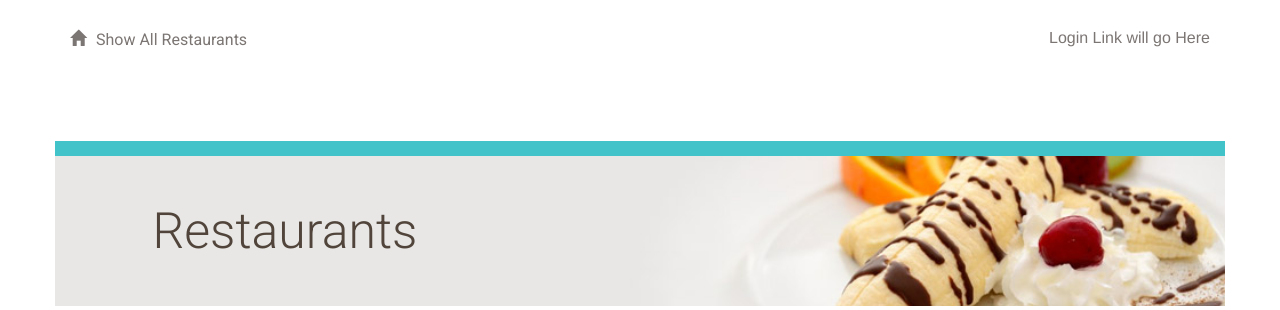
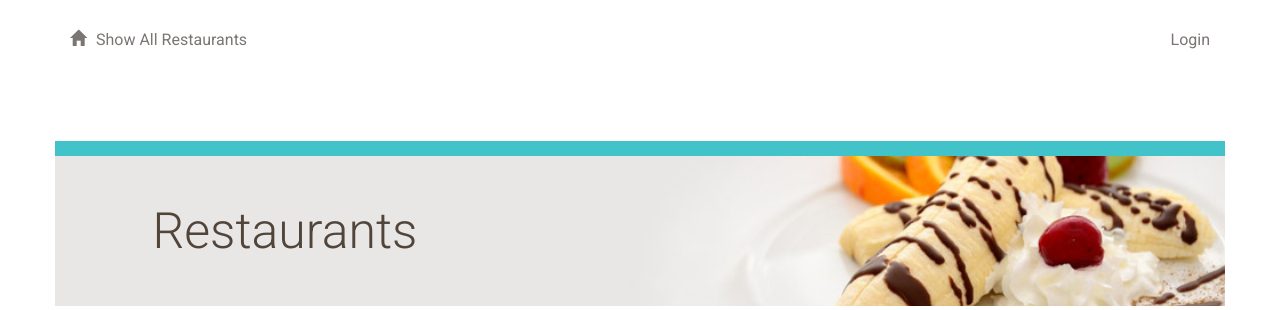
Before and after one commit to MQCOMP3310-2023/comp3310assignment2-the-handsome-four, a Flask app: page / in a window 1280 px wide. Shown: the top 310 px of the page. Run offline with Flask 3, Linux system fonts and the light colour scheme; some libraries are stand-ins or nearby versions.

Commit message:
header updated

```diff
--- a/project/templates/header.html
+++ b/project/templates/header.html
@@ -5,7 +5,6 @@
 		</a>
 	</div>
 	<div class="col-md-6 text-right">
-					<p>Login Link will go Here </p>
-
+		<a href="{{url_for('main.login')}}"> Login </a>
 	</div>
 </div>
```
